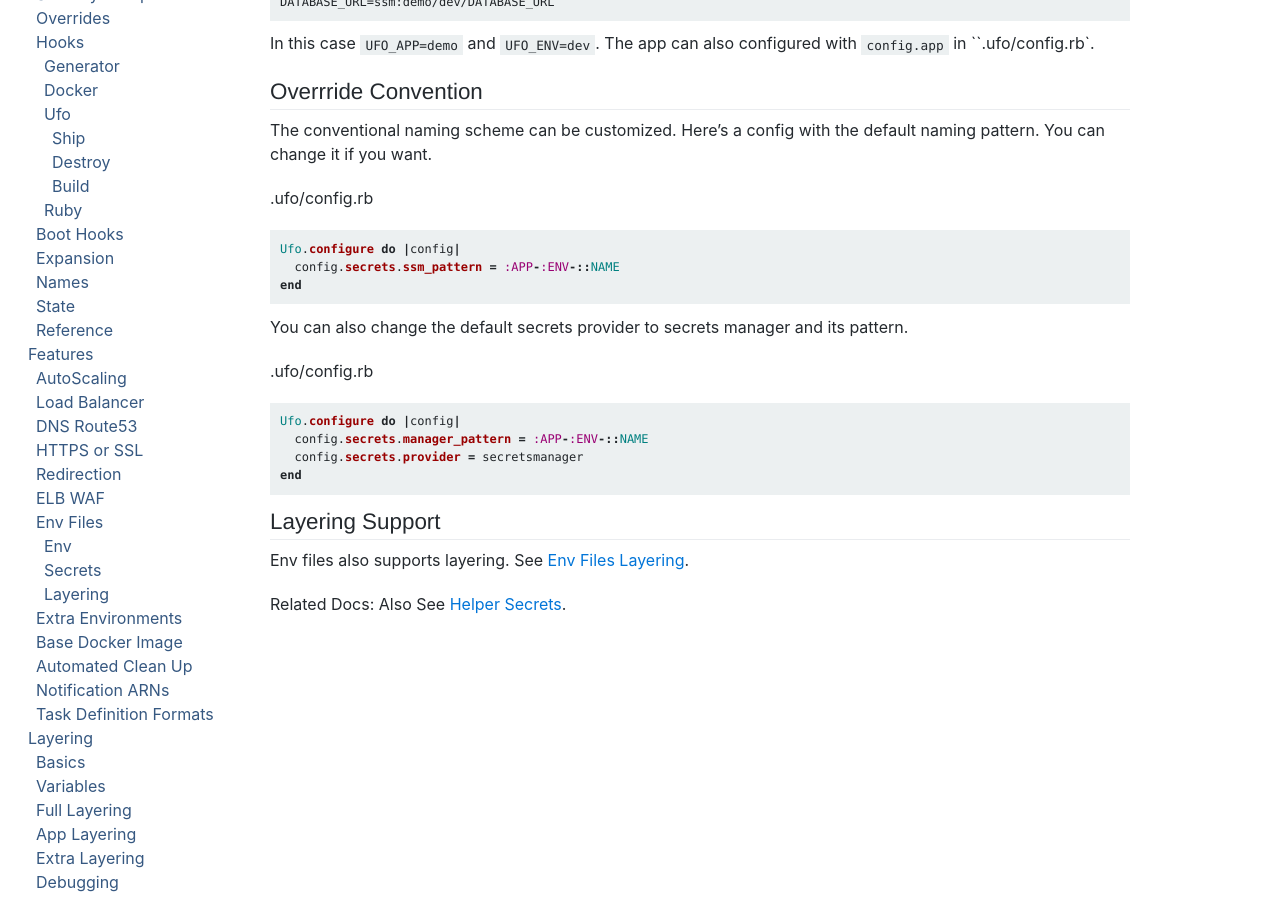
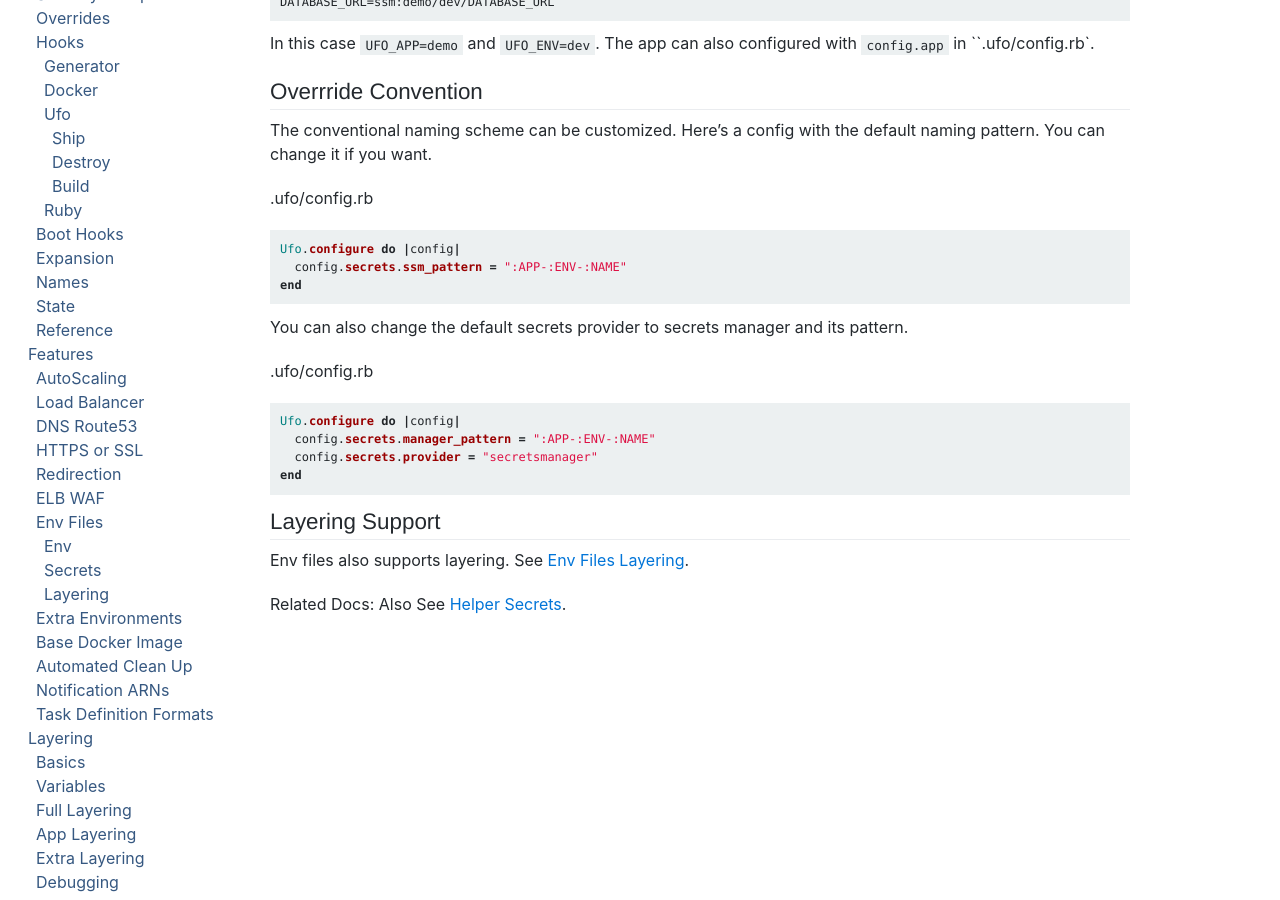
Before and after one commit to boltops-tools/ufo-docs, a Jekyll site: the page built from _docs/features/env_files/secrets.md, in a window 1280 px wide and 900 px high, scrolled down 891 px. Built offline with Jekyll 4.4.1, drawn with Linux system fonts in a browser that asks for light colours; cached includes are drawn as plain includes; a script that is not in the unit is left out.

````diff
--- a/_docs/features/env_files/secrets.md
+++ b/_docs/features/env_files/secrets.md
@@ -45,7 +45,7 @@ The conventional naming scheme can be customized. Here’s a config with the def
 
 ```ruby
 Ufo.configure do |config|
-  config.secrets.ssm_pattern = :APP-:ENV-::NAME
+  config.secrets.ssm_pattern = ":APP-:ENV-:NAME"
 end
 ```
 
@@ -55,8 +55,8 @@ You can also change the default secrets provider to secrets manager and its patt
 
 ```ruby
 Ufo.configure do |config|
-  config.secrets.manager_pattern = :APP-:ENV-::NAME
-  config.secrets.provider = secretsmanager
+  config.secrets.manager_pattern = ":APP-:ENV-:NAME"
+  config.secrets.provider = "secretsmanager"
 end
 ```
 
````
